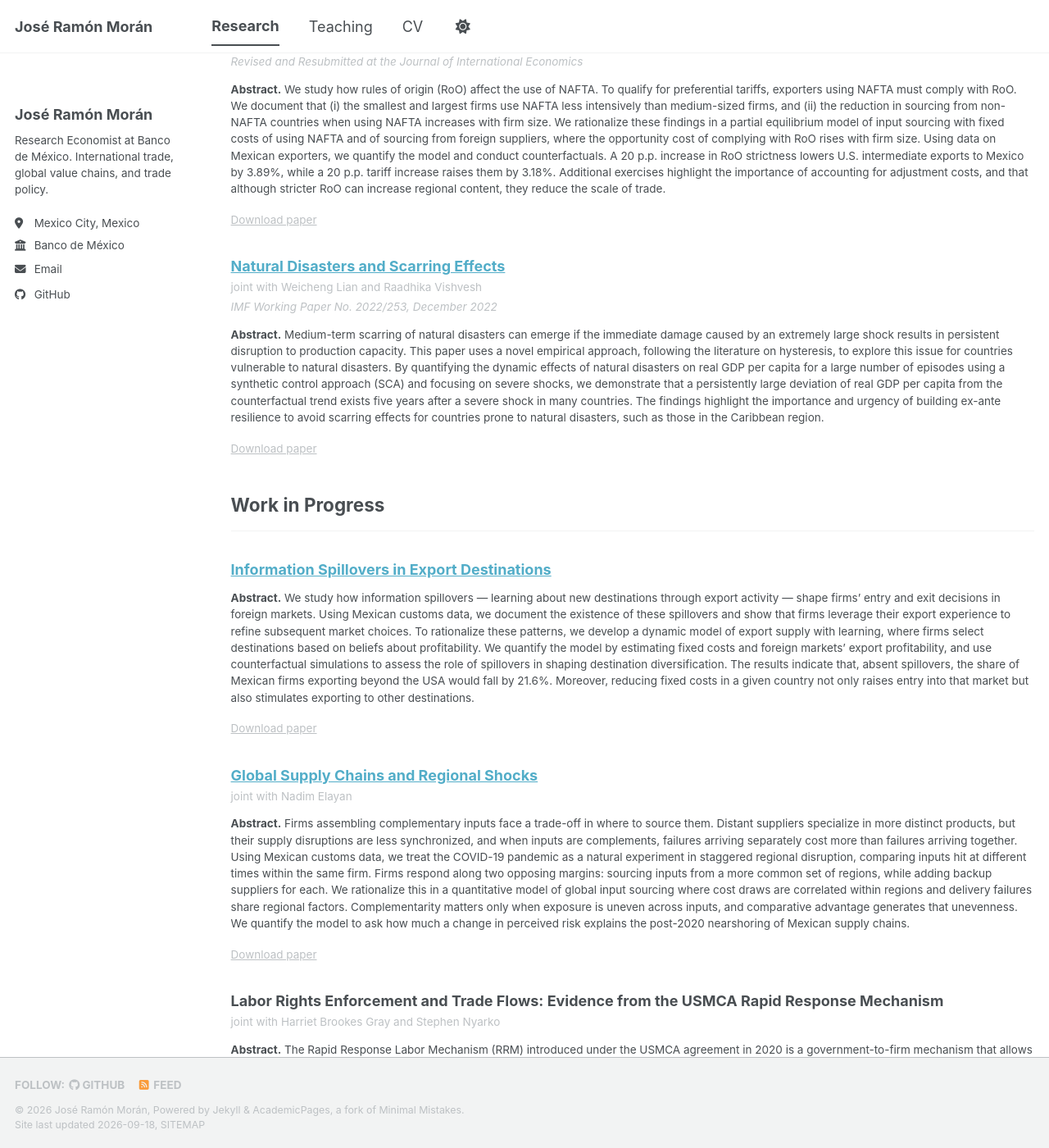
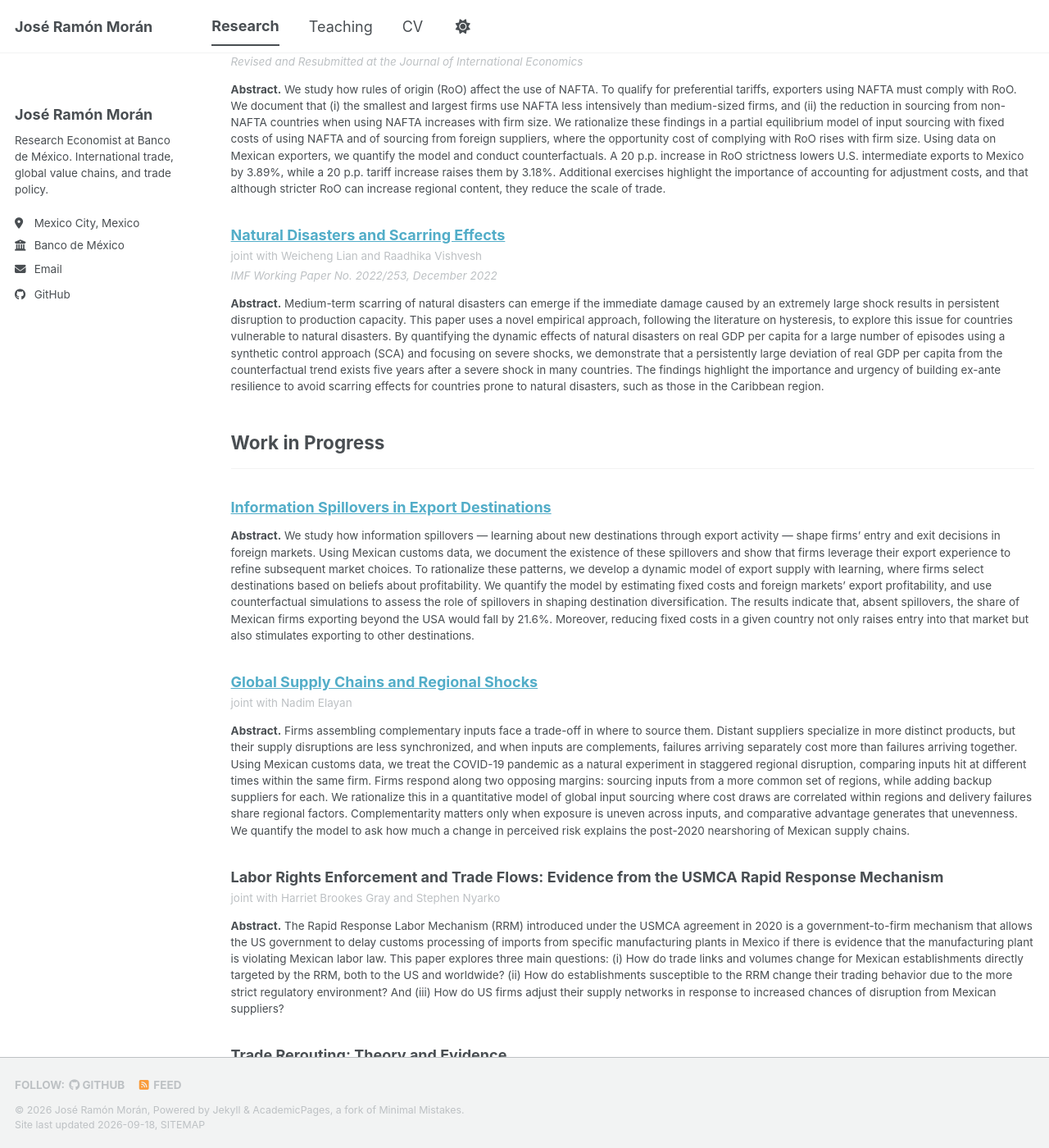
Before and after one commit to joseramonmoran/joseramonmoran.github.io, a Jekyll site: the page built from _pages/research.html, in a window 1280 px wide and 1400 px high, scrolled down 241 px. Shown: the whole window at 82% size. Built offline with Jekyll 4.4.1, drawn with Linux system fonts in a browser that asks for light colours; a style sheet for code colours, icons or effects is not loaded.

Commit message:
Update archive-single-paper.html

```diff
--- a/_includes/archive-single-paper.html
+++ b/_includes/archive-single-paper.html
@@ -30,13 +30,5 @@
     <div class="archive__item-excerpt" itemprop="description">
       {{ post.content | markdownify }}
     </div>
-
-    {% if paper_link or post.slidesurl %}
-      <p class="page__meta">
-        {% if paper_link %}<a href="{{ paper_link }}">Download paper</a>{% endif %}
-        {% if paper_link and post.slidesurl %} &middot; {% endif %}
-        {% if post.slidesurl %}<a href="{{ post.slidesurl }}">Slides</a>{% endif %}
-      </p>
-    {% endif %}
   </article>
 </div>
```
